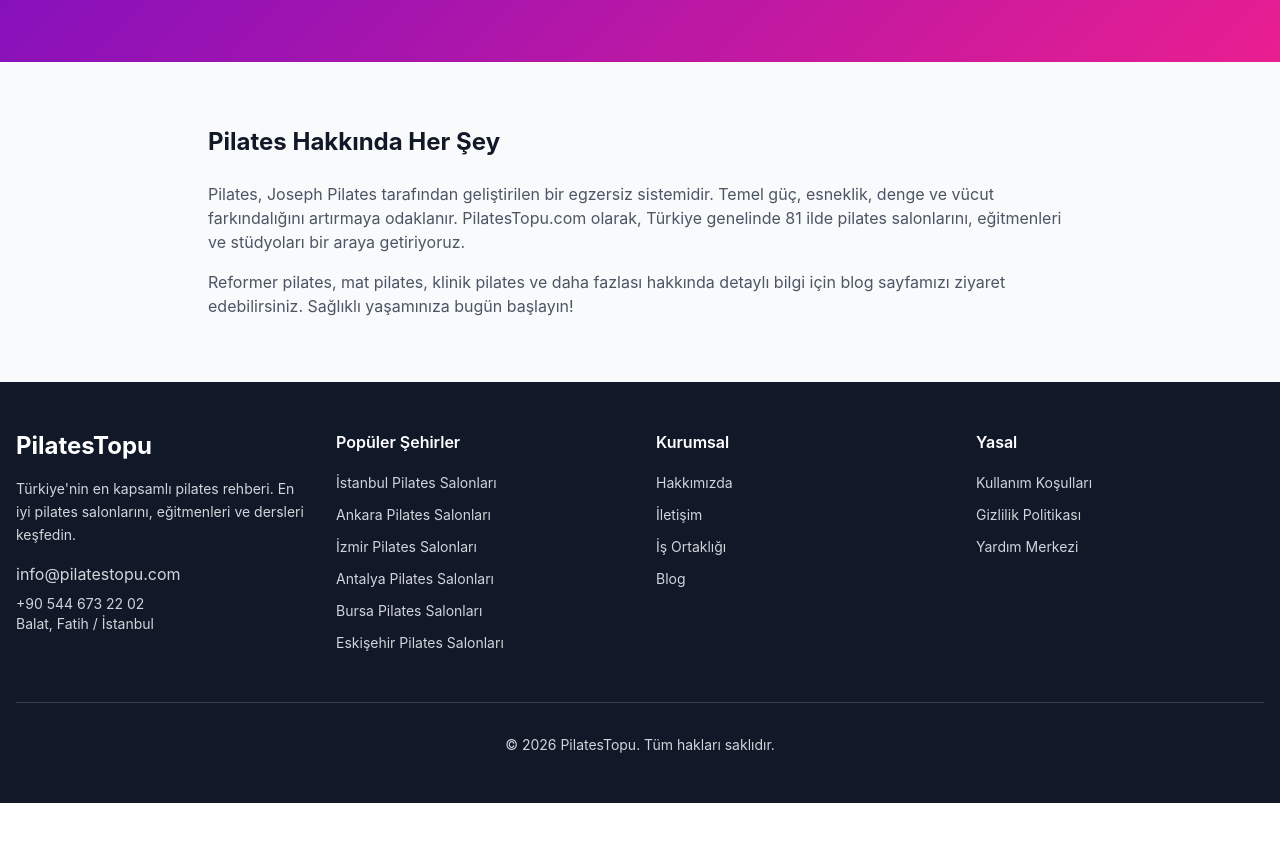
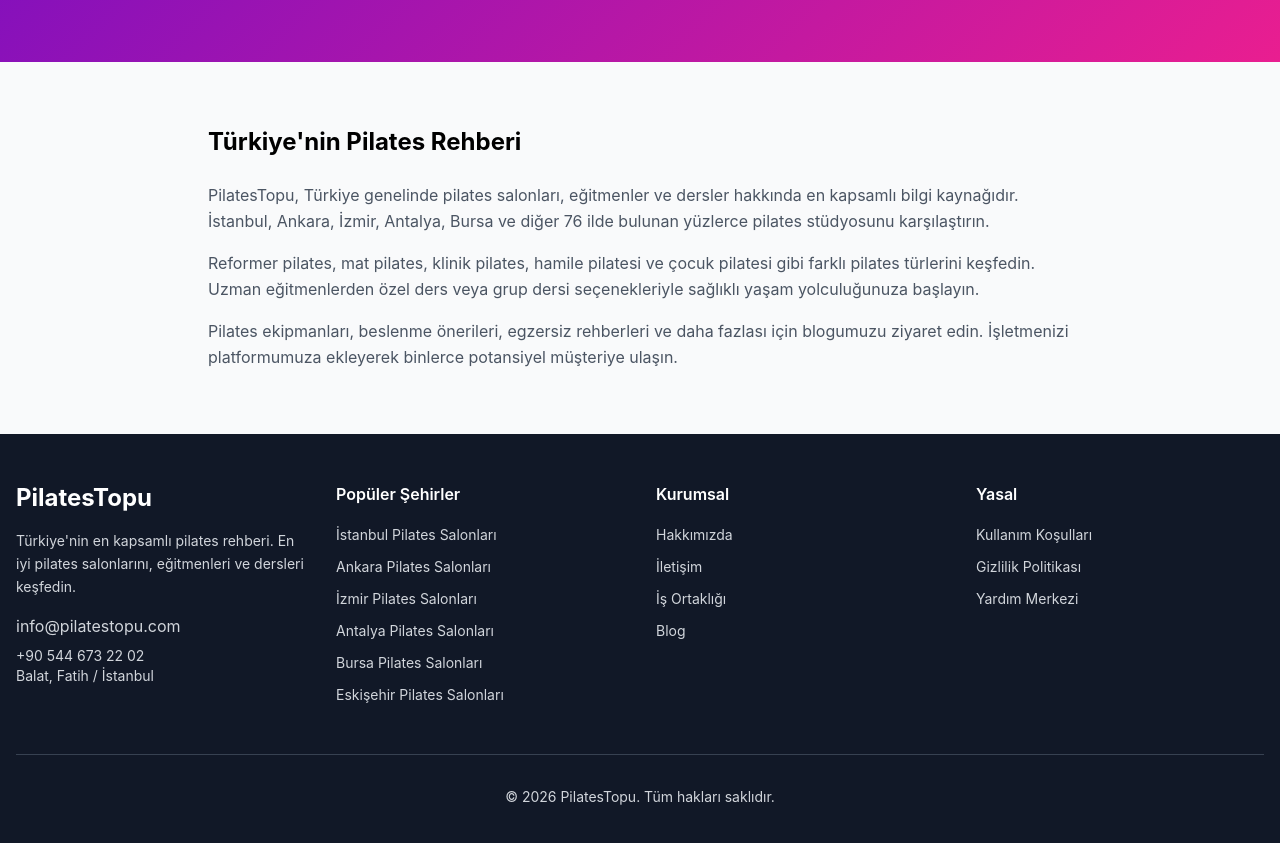
Before and after one commit to mistalyon/pilatestopu-next, a Next.js app: page / in a window 1280 px wide. Shown: the part 3352-4195 px from the top of the page. Before the commit the page ends 4155 px from the top, so only its background shows below. Built offline with nearby package versions, Linux system fonts and the light colour scheme.

Commit message:
faz1: SeoContentSection - Turkce karakterler

```diff
--- a/src/components/home/SeoContentSection.tsx
+++ b/src/components/home/SeoContentSection.tsx
@@ -2,17 +2,16 @@ export default function SeoContentSection() {
   return (
     <section className="py-16 bg-gray-50">
       <div className="container mx-auto px-4 max-w-4xl">
-              <h2 className="text-2xl font-bold text-gray-900 mb-6">Pilates Hakkında Her Şey</h2>
-        <div className="prose prose-gray max-w-none space-y-4 text-gray-600">
-          <p>
-            Pilates, Joseph Pilates tarafından geliştirilen bir egzersiz sistemidir.
-            Temel güç, esneklik, denge ve vücut farkındalığını artırmaya odaklanır.
-            PilatesTopu.com olarak, Türkiye genelinde 81 ilde pilates salonlarını, eğitmenleri ve
-            stüdyoları bir araya getiriyoruz.
+        <h2 className="text-2xl font-bold mb-6">Türkiye&apos;nin Pilates Rehberi</h2>
+        <div className="prose prose-gray max-w-none">
+          <p className="text-gray-600 leading-relaxed mb-4">
+            PilatesTopu, Türkiye genelinde pilates salonları, eğitmenler ve dersler hakkında en kapsamlı bilgi kaynağıdır. İstanbul, Ankara, İzmir, Antalya, Bursa ve diğer 76 ilde bulunan yüzlerce pilates stüdyosunu karşılaştırın.
           </p>
-                <p>
-                  Reformer pilates, mat pilates, klinik pilates ve daha fazlası hakkında detaylı bilgi için
-            blog sayfamızı ziyaret edebilirsiniz. Sağlıklı yaşamınıza bugün başlayın!
+          <p className="text-gray-600 leading-relaxed mb-4">
+            Reformer pilates, mat pilates, klinik pilates, hamile pilatesi ve çocuk pilatesi gibi farklı pilates türlerini keşfedin. Uzman eğitmenlerden özel ders veya grup dersi seçenekleriyle sağlıklı yaşam yolculuğunuza başlayın.
+          </p>
+          <p className="text-gray-600 leading-relaxed">
+            Pilates ekipmanları, beslenme önerileri, egzersiz rehberleri ve daha fazlası için blogumuzu ziyaret edin. İşletmenizi platformumuza ekleyerek binlerce potansiyel müşteriye ulaşın.
           </p>
         </div>
       </div>
```
Lines whose indentation alone changed are shown as unchanged.
